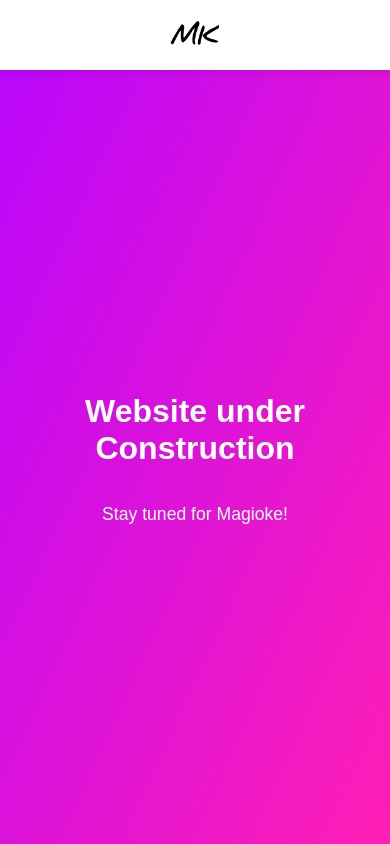
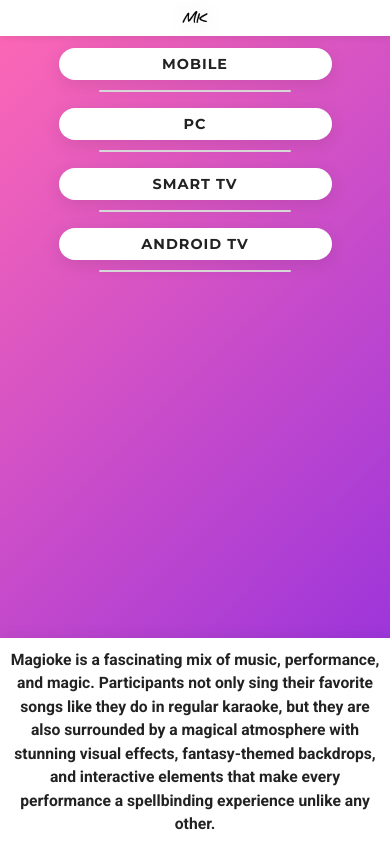
Before and after one commit to Magioke/0, a plain HTML site: page index.html in a window 390 px wide. Drawn offline with Linux system fonts and the light colour scheme.

Commit message:
Update index.html

```diff
--- a/index.html
+++ b/index.html
@@ -2,93 +2,231 @@
 <html lang="en">
 <head>
   <meta charset="UTF-8">
+  <title>Magioke Platform Select</title>
   <meta name="viewport" content="width=device-width, initial-scale=1.0">
-  <link rel="icon" href="https://magioke.github.io/0/fa7d9e2c-3c1fadb2-bce4fde9-cafe8abe-dc3defab/logo/icon_2.png" type="image/png">
-  <title>Magioke</title>
   <style>
+    @import url('https://fonts.googleapis.com/css2?family=Montserrat:wght@700&family=Roboto:wght@700&display=swap');
+
     body {
       margin: 0;
-      font-family: Arial, sans-serif;
       min-height: 100vh;
-      background: linear-gradient(to bottom right, #b806ff, #ff1fb4);
+      background: linear-gradient(135deg, #ff69b4, #8a2be2);
+      font-family: 'Montserrat', Arial, sans-serif;
       display: flex;
       flex-direction: column;
+      align-items: center;
+      overflow: hidden;
     }
 
-    .top-bar {
-      width: 100%;
-      height: 90px;
-      background-color: white;
+    .bar {
+      position: fixed;
+      top: 0;
+      left: 0;
+      width: 100vw;
+      height: 78px;
+      background: #fff;
+      box-shadow: 0 1px 8px rgba(0,0,0,0.10);
+      z-index: 10;
       display: flex;
       align-items: center;
       justify-content: center;
-      box-shadow: 0 2px 8px rgba(0, 0, 0, 0.1);
-      position: fixed;
-      top: 0;
-      z-index: 1000;
     }
 
-    .top-bar img {
-      height: 70px;
-      max-height: 80%;
-      max-width: 90%;
+    .bar-logo {
+      height: 68px;
+      max-width: 92vw;
+      pointer-events: none;
+      user-select: none;
+      filter: drop-shadow(0 2px 10px rgba(0,0,0,0.13));
+      display: block;
     }
 
-    .content {
-      margin-top: 90px; /* Adjust for fixed top bar */
-      flex: 1;
+    .platform-section {
+      width: 100%;
+      margin-top: 150px;
       display: flex;
       flex-direction: column;
       align-items: center;
       justify-content: center;
-      text-align: center;
-      color: white;
-      padding: 20px;
     }
 
-    .content h1 {
-      font-size: 2.5em;
-      margin-bottom: 20px;
+    .platform-buttons {
+      display: flex;
+      flex-direction: row;
+      gap: 36px;
+      align-items: flex-start;
+      justify-content: center;
+      width: 100%;
+      flex-wrap: wrap;
     }
 
-    .content p {
-      font-size: 1.3em;
+    .platform-btn-container {
+      display: flex;
+      flex-direction: column;
+      align-items: center;
+      width: 200px;
+      max-width: 90vw;
+      margin-bottom: 10px;
     }
 
-    /* Responsive tweaks */
+    .platform-btn {
+      width: 100%;
+      padding: 26px 0;
+      font-size: 1.6em;
+      background: #fff;
+      color: #222;
+      border: none;
+      border-radius: 18px;
+      box-shadow: 0 4px 18px rgba(0,0,0,0.10);
+      cursor: pointer;
+      transition:
+        transform 0.21s cubic-bezier(.42,2.01,.52,.98),
+        background 0.19s,
+        color 0.19s;
+      outline: none;
+      letter-spacing: 1px;
+      font-family: 'Montserrat', Arial, sans-serif;
+      font-weight: 700;
+    }
+    .platform-btn:hover, .platform-btn:focus {
+      background: #f3e8ff;
+      color: #8a2be2;
+      transform: scale(1.07);
+      z-index: 2;
+    }
+
+    .platform-btn-separator {
+      margin-top: 10px;
+      width: 70%;
+      height: 2px;
+      background: #d6d6d6;
+      border: none;
+      border-radius: 1px;
+      box-shadow: 0 2px 8px rgba(0,0,0,0.04);
+    }
+
+    .magioke-desc {
+      position: fixed;
+      bottom: 0;
+      left: 0;
+      width: 100vw;
+      background: #fff;
+      color: #222;
+      font-family: 'Roboto', Arial, sans-serif;
+      font-size: 1.3em;
+      font-weight: 700;
+      padding: 22px 6vw 18px 6vw;
+      text-align: center;
+      box-shadow: 0 -1px 14px 0 rgba(0,0,0,0.07);
+      z-index: 20;
+      line-height: 1.5;
+      margin: 0;
+      border-top-left-radius: 0;
+      border-top-right-radius: 0;
+      word-break: break-word;
+      box-sizing: border-box;
+      max-width: 100vw;
+      overflow-wrap: break-word;
+    }
+
+    @media (max-width: 900px) {
+      .bar {
+        height: 54px;
+      }
+      .bar-logo {
+        height: 40px;
+      }
+      .platform-section {
+        margin-top: 80px;
+      }
+      .platform-buttons {
+        gap: 14px;
+      }
+      .platform-btn-container {
+        width: 110px;
+      }
+      .platform-btn {
+        font-size: 1em;
+        padding: 12px 0;
+      }
+      .magioke-desc {
+        font-size: 1.05em;
+        padding: 12px 4vw 10px 4vw;
+      }
+    }
+
     @media (max-width: 600px) {
-      .top-bar {
-        height: 70px;
+      .bar {
+        height: 36px;
       }
-
-      .top-bar img {
-        height: 50px;
+      .bar-logo {
+        height: 26px;
       }
-
-      .content h1 {
-        font-size: 2em;
+      .platform-section {
+        margin-top: 48px;
       }
-
-      .content p {
-        font-size: 1.1em;
+      .platform-buttons {
+        gap: 6px;
+        flex-wrap: wrap;
       }
-
-      .content {
-        margin-top: 70px;
+      .platform-btn-container {
+        width: 70vw;
+        min-width: 90px;
+      }
+      .platform-btn {
+        font-size: .9em;
+        padding: 7px 0;
+      }
+      .magioke-desc {
+        font-size: 0.98em;
+        padding: 10px 2vw 8px 2vw;
       }
     }
   </style>
+  <script>
+    window.onload = function() {
+      // Add event listeners for each button
+      document.getElementById('btn-mobile').onclick = function() {
+        window.location.href = 'https://magioke.github.io/0/download/mobile/magioke.apk';
+      };
+      document.getElementById('btn-pc').onclick = function() {
+        window.location.href = 'https://magioke.github.io/0/fa7d9e2c-3c1fadb2-bce4fde9-cafe8abe-dc3defab/ls/pc/';
+      };
+      document.getElementById('btn-smarttv').onclick = function() {
+        window.location.href = 'https://magioke.github.io/0/fa7d9e2c-3c1fadb2-bce4fde9-cafe8abe-dc3defab/ls/tv/';
+      };
+      document.getElementById('btn-androidtv').onclick = function() {
+        window.location.href = 'https://magioke.github.io/0/download/android_tv/magioke_tv.apk';
+      };
+    };
+  </script>
 </head>
 <body>
-
-  <div class="top-bar">
-    <img src="https://magioke.github.io/0/fa7d9e2c-3c1fadb2-bce4fde9-cafe8abe-dc3defab/logo/texticon_2.png" alt="Logo">
+  <div class="bar">
+    <img class="bar-logo" src="https://magioke.github.io/0/fa7d9e2c-3c1fadb2-bce4fde9-cafe8abe-dc3defab/logo/texticon_2.png" alt="Magioke Logo">
   </div>
-
-  <div class="content">
-    <h1>Website under Construction</h1>
-    <p>Stay tuned for Magioke!</p>
+  <div class="platform-section">
+    <div class="platform-buttons">
+      <div class="platform-btn-container">
+        <button id="btn-mobile" class="platform-btn">MOBILE</button>
+        <div class="platform-btn-separator"></div>
+      </div>
+      <div class="platform-btn-container">
+        <button id="btn-pc" class="platform-btn">PC</button>
+        <div class="platform-btn-separator"></div>
+      </div>
+      <div class="platform-btn-container">
+        <button id="btn-smarttv" class="platform-btn">SMART TV</button>
+        <div class="platform-btn-separator"></div>
+      </div>
+      <div class="platform-btn-container">
+        <button id="btn-androidtv" class="platform-btn">ANDROID TV</button>
+        <div class="platform-btn-separator"></div>
+      </div>
+    </div>
   </div>
-
+  <div class="magioke-desc">
+    Magioke is a fascinating mix of music, performance, and magic. Participants not only sing their favorite songs like they do in regular karaoke, but they are also surrounded by a magical atmosphere with stunning visual effects, fantasy-themed backdrops, and interactive elements that make every performance a spellbinding experience unlike any other.
+  </div>
 </body>
 </html>
```
